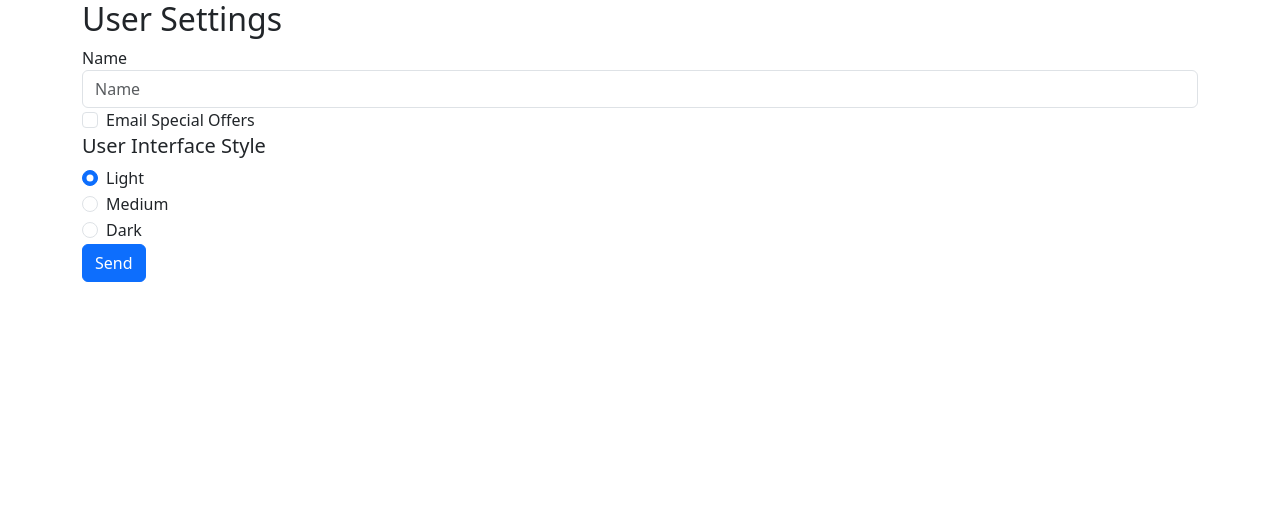
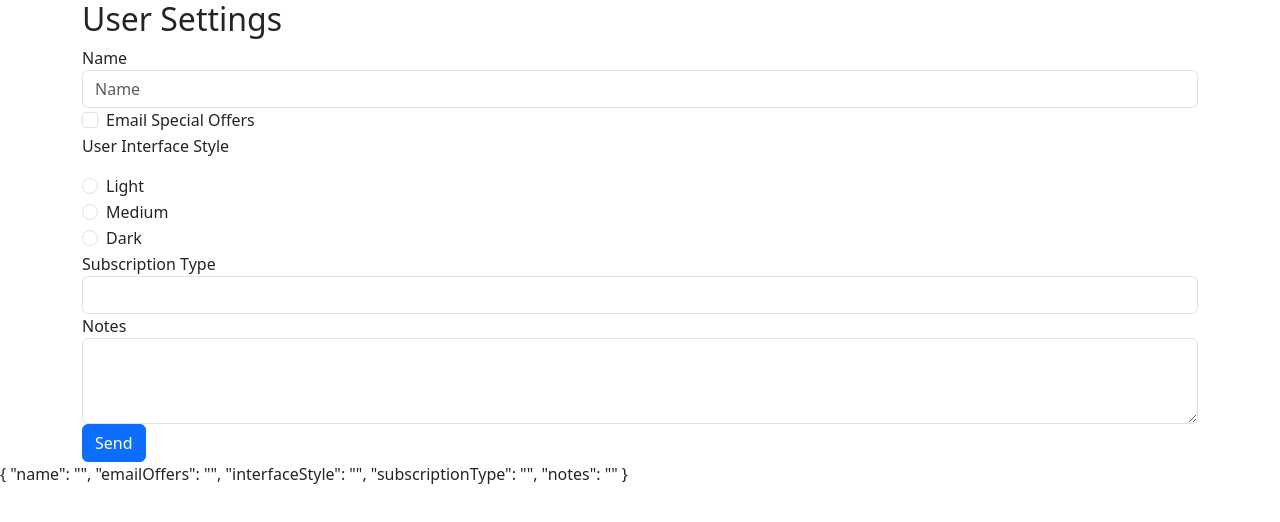
Before and after one commit to lawrencedovin/plural-sight-angular-14-forms, an Angular app: page / in a window 1280 px wide. Shown: the top 522 px of the page. Built offline with nearby package versions, Linux system fonts and the light colour scheme.

Commit message:
Added form fields

```diff
--- a/src/app/user-settings-form/user-settings-form.component.html
+++ b/src/app/user-settings-form/user-settings-form.component.html
@@ -1,38 +1,55 @@
 <div class="container">
   <h2>User Settings</h2>
-  <form>
+  <form #form="ngForm">
     <div class="form-group">
       <label for="name">Name</label>
-      <input id="name" name="name" class="form-control" placeholder="Name" />
+      <input id="name" name="name" class="form-control" placeholder="Name" ngModel>
     </div>
 
     <div class="form-check form-group">
-      <input class="form-check-input" type="checkbox" id="emailOffers">
+      <input class="form-check-input" type="checkbox" id="emailOffers" name="emailOffers" ngModel>
       <label class="form-check-label" for="emailOffers">
         Email Special Offers
       </label>
     </div>
 
-    <h5>User Interface Style</h5>
+    <p>User Interface Style</p>
     <div class="form-check">
-      <input class="form-check-input" type="radio" name="lightInterface" id="lightInterface" value="light" checked>
+      <input class="form-check-input" type="radio" name="interfaceStyle" id="lightInterface" value="light" ngModel checked>
       <label class="form-check-label" for="lightInterface">
         Light
       </label>
     </div>
     <div class="form-check">
-      <input class="form-check-input" type="radio" name="mediumInterface" id="mediumInterface" value="medium">
+      <input class="form-check-input" type="radio" name="interfaceStyle" id="mediumInterface" value="medium" ngModel>
       <label class="form-check-label" for="mediumInterface">
         Medium
       </label>
     </div>
     <div class="form-check">
-      <input class="form-check-input" type="radio" name="darkInterface" id="darkInterface" value="dark">
+      <input class="form-check-input" type="radio" name="interfaceStyle" id="darkInterface" value="dark" ngModel>
       <label class="form-check-label" for="darkInterface">
         Dark
       </label>
     </div>
 
+    <div class="form-group">
+      <label for="subscriptionType">Subscription Type</label>
+      <select id="subscriptionType" class="form-control" name="subscriptionType" ngModel>
+        <option>Monthly</option>
+        <option>Annual</option>
+        <option>Lifetime</option>
+      </select>
+    </div>
+
+    <div class="form-group">
+      <label for="notes">Notes</label>
+      <textarea name="notes" id="notes" rows="3" class="form-control" ngModel></textarea>
+    </div>
+
     <button class="btn btn-primary">Send</button>
   </form>
 </div>
+
+
+{{ form.value | json }}
```
